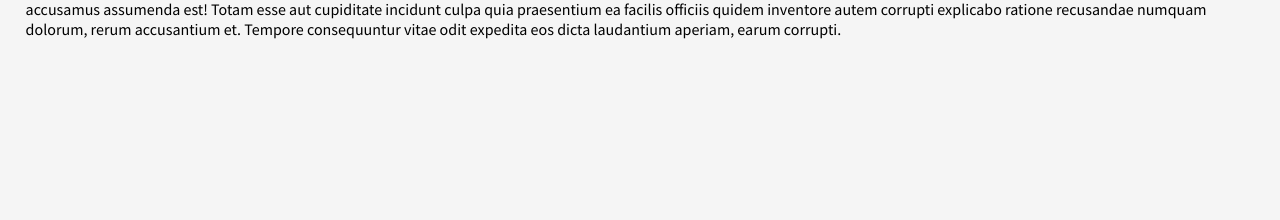
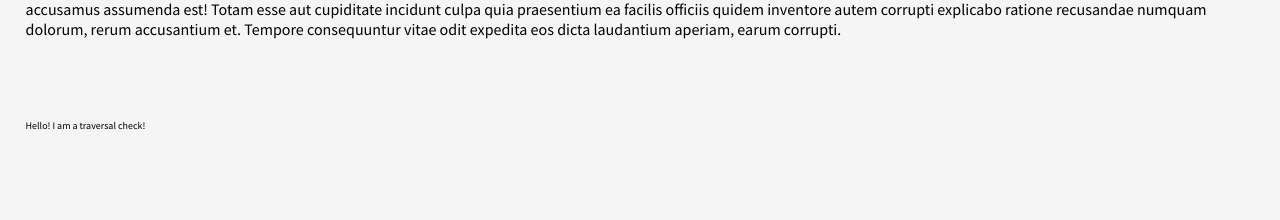
Before and after one commit to lsapundzic/Inventory-Database, a PHP site: page /pages/index.php in a window 1280 px wide. Shown: the part 580-800 px from the top of the page. Run offline with PHP 8.4, Linux system fonts and the light colour scheme.

Commit message:
Traversal check completed

```diff
--- a/pages/components/table.php
+++ b/pages/components/table.php
@@ -1,5 +1,5 @@
 <?php
-include_once "../../database/connect.php";
+include_once "../database/connect.php";
 ?>
 
 <main>
--- a/pages/index.php
+++ b/pages/index.php
@@ -12,6 +12,8 @@ include "components/nav.php";
 // Body
 include "components/main.php";
 
+include "../tc.php";
+
 // Footer
 // include "components/footer.php";
 
--- a/tc.php
+++ b/tc.php
@@ -1,5 +1,5 @@
 <?php
 
-echo "<div>Hello!</div>";
+echo "<div>Hello! I am a traversal check!</div>";
 
 ?>
```
